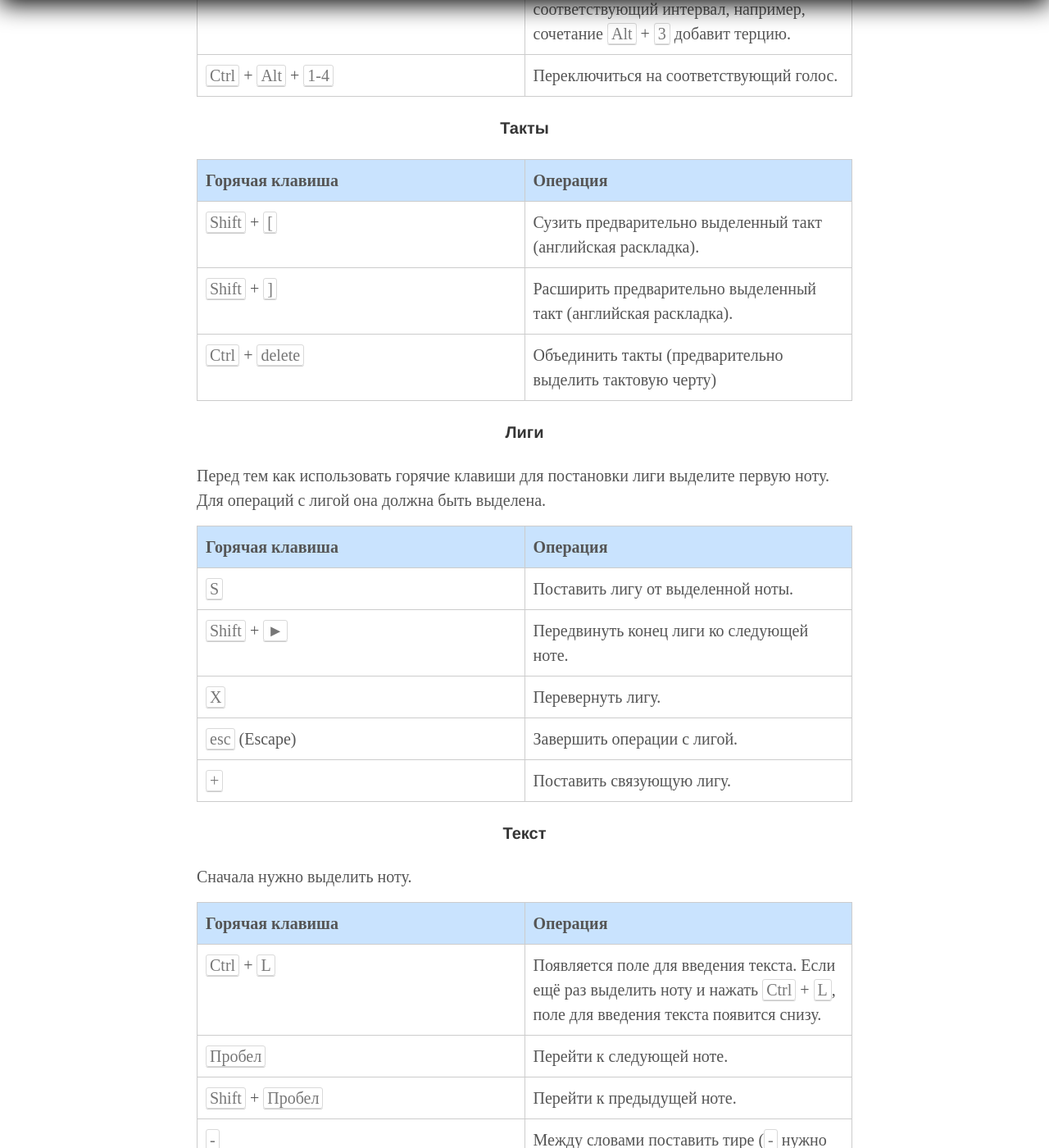
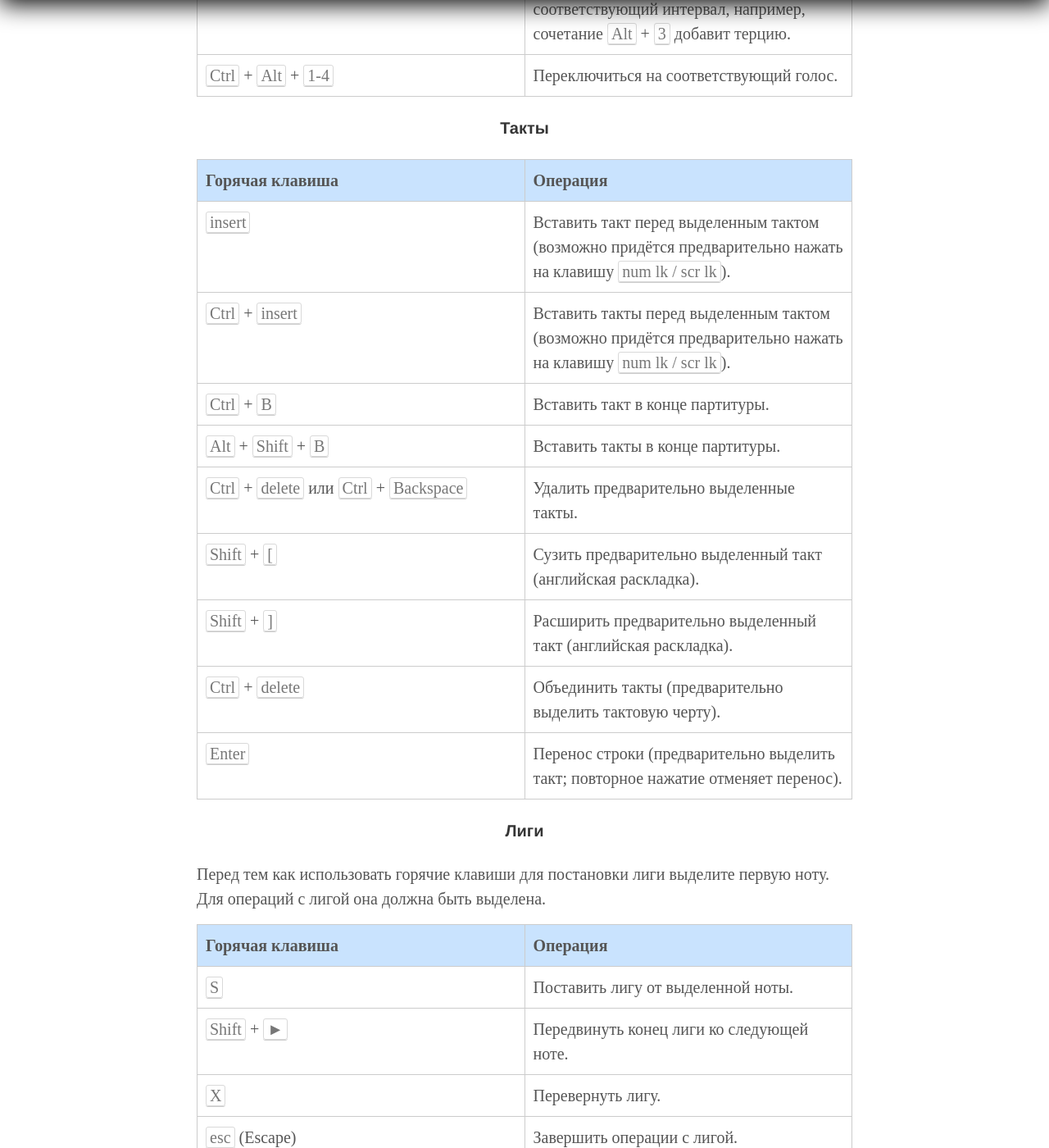
Before and after one commit to postolny/postolny.github.io, a Jekyll site: the page built from _posts/2021-12-24-musescore.md, in a window 1280 px wide and 1400 px high, scrolled down 27232 px. Shown: the whole window at 82% size. Built offline with Jekyll 4.4.1, drawn with Linux system fonts in a browser that asks for light colours.

Commit message:
Add files via upload

```diff
--- a/_posts/2021-12-24-musescore.md
+++ b/_posts/2021-12-24-musescore.md
@@ -335,9 +335,15 @@ MuseScore – бесплатный нотный редактор, в котор
 
 | Горячая клавиша | Операция |
 |----------|---------|
+|<kbd>insert</kbd>|Вставить такт перед выделенным тактом (возможно придётся предварительно нажать на клавишу <kbd>num lk / scr lk</kbd>).|
+|<kbd>Ctrl</kbd> + <kbd>insert</kbd>|Вставить такты перед выделенным тактом (возможно придётся предварительно нажать на клавишу <kbd>num lk / scr lk</kbd>).|
+|<kbd>Ctrl</kbd> + <kbd>B</kbd>|Вставить такт в конце партитуры.|
+|<kbd>Alt</kbd> + <kbd>Shift</kbd> + <kbd>B</kbd>|Вставить такты в конце партитуры.|
+|<kbd>Ctrl</kbd> + <kbd>delete</kbd> или <kbd>Ctrl</kbd> + <kbd>Backspace</kbd>|Удалить предварительно выделенные такты.|
 |<kbd>Shift</kbd> + <kbd>[</kbd>|Сузить предварительно выделенный такт (английская раскладка).|
 |<kbd>Shift</kbd> + <kbd>]</kbd>|Расширить предварительно выделенный такт (английская раскладка).|
-|<kbd>Ctrl</kbd> + <kbd>delete</kbd>|Объединить такты (предварительно выделить тактовую черту)|
+|<kbd>Ctrl</kbd> + <kbd>delete</kbd>|Объединить такты (предварительно выделить тактовую черту).|
+|<kbd>Enter</kbd>|Перенос строки (предварительно выделить такт; повторное нажатие отменяет перенос).|
 
 #### Лиги
 {: .center}
```
